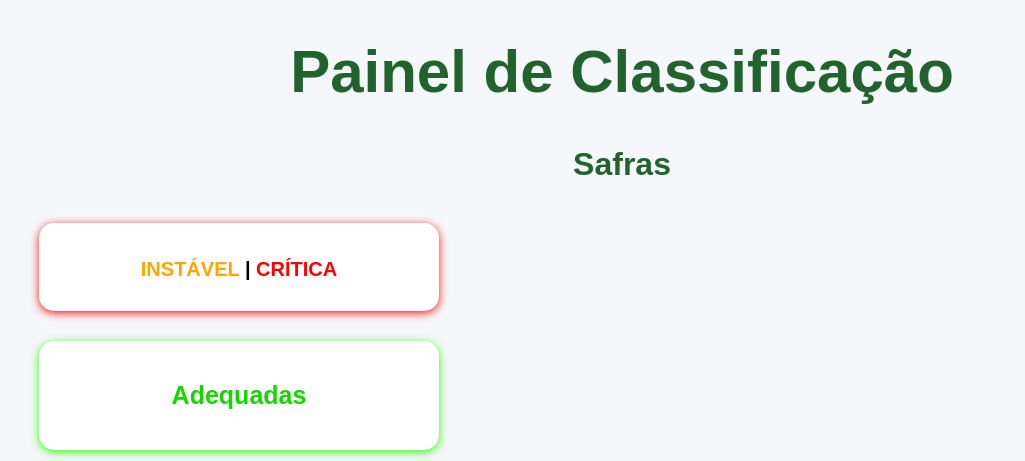
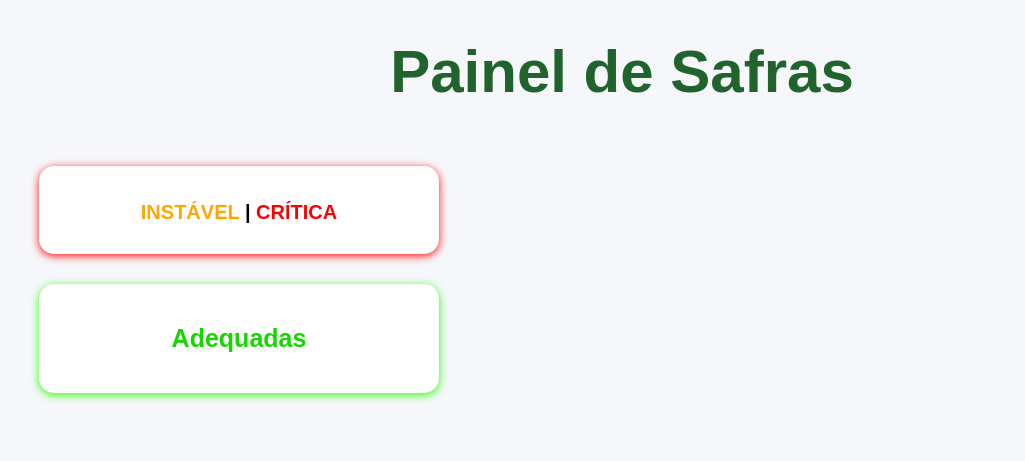
Before and after one commit to Hikari-Wasabi/Frontend, a website: page public/pages/safras.html in a window 1280 px wide. Shown: the part 68-529 px from the top of the page, without its empty margins (18-1043 px from the left). Drawn offline with Linux system fonts and the light colour scheme; no server answers.

Commit message:
trocando titulo pagina safras

```diff
--- a/public/pages/safras.html
+++ b/public/pages/safras.html
@@ -22,9 +22,8 @@
         </nav>
     </header>
     <div class="title-safra">
-        <h1>Painel de Classificação</h1>
+        <h1>Painel de Safras</h1>
     </div>
-    <h1 class="title-safras">Safras</h1>
     <div class="all-in-container">
         <section class="section_main">
             <div class="container">
```
